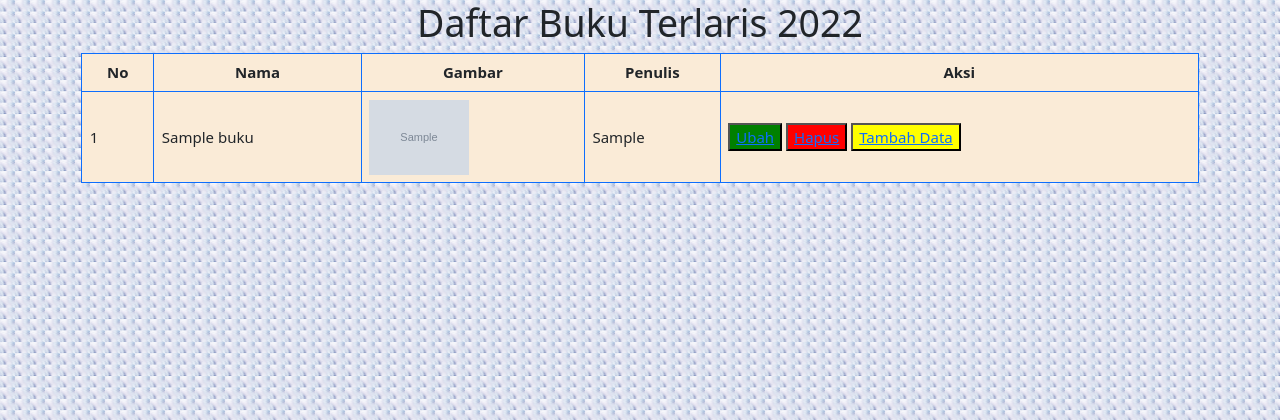
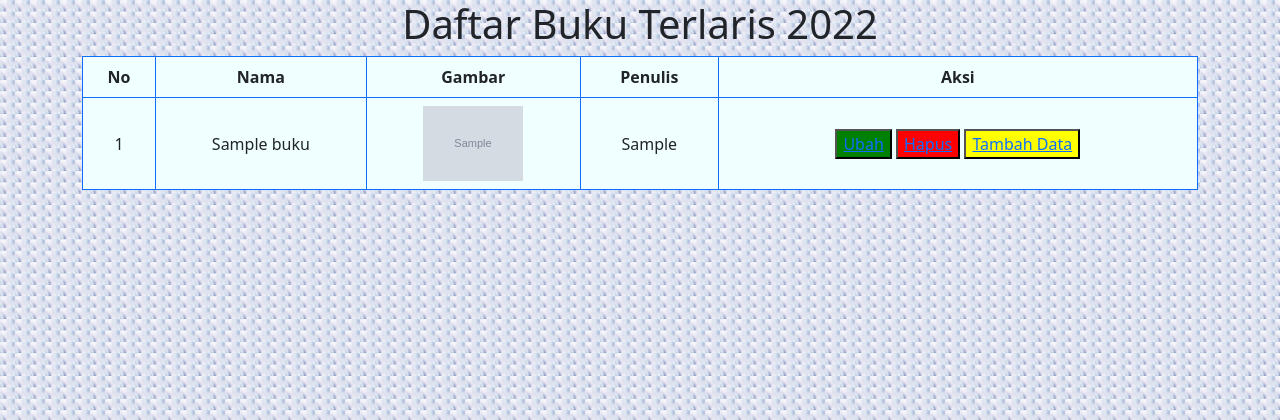
Before and after one commit to Nabilfadilah/prakweb_A_203040020, a PHP site: page / in a window 1280 px wide. Shown: the top 420 px of the page. Run offline with PHP 8.4, Linux system fonts and the light colour scheme; tables that the repository leaves empty or names only in its code hold one stand-in row (values such as "Sample post"); grey boxes marked "Sample" are stand-in pictures.

Commit message:
Mengubah warna background table

```diff
--- a/pw/css/style.css
+++ b/pw/css/style.css
@@ -19,5 +19,5 @@
 
 /* table */
 .table {
-    background-color: antiquewhite;
+    background-color: azure;
 }
--- a/pw/index.php
+++ b/pw/index.php
@@ -32,7 +32,7 @@ $buku = $rows;
     <meta name="viewport" content="width=device-width, initial-scale=1.0">
     <title>Praktikum PW</title>
     <!--Import materialize.css-->
-    <link type="text/css" rel="stylesheet" href="css/materialize.min.css" media="screen,projection" />
+    <!-- <link type="text/css" rel="stylesheet" href="css/materialize.min.css" media="screen,projection" /> -->
     <link href="https://cdn.jsdelivr.net/npm/bootstrap@5.0.0-beta2/dist/css/bootstrap.min.css" rel="stylesheet" integrity="sha384-BmbxuPwQa2lc/FVzBcNJ7UAyJxM6wuqIj61tLrc4wSX0szH/Ev+nYRRuWlolflfl" crossorigin="anonymous">
     <link rel="stylesheet" href="css/style.css">
 </head>
@@ -42,7 +42,7 @@ $buku = $rows;
 <body style="background-image: url(img/bg2.jpg); background-size: 15px;">
 
     <div class="container">
-        <h1>Daftar Buku Terlaris 2022</h1>
+        <h1 class="judul">Daftar Buku Terlaris 2022</h1>
 
         <table class="table table-bordered border-primary align-middle justify text-center">
             <thead>
```
